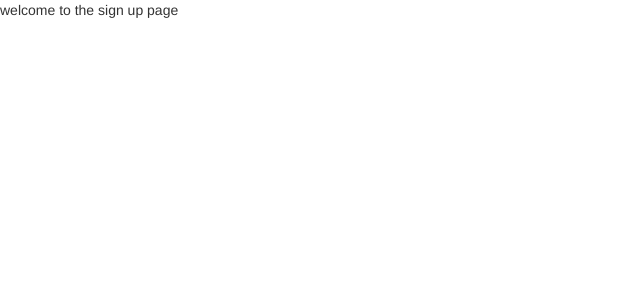
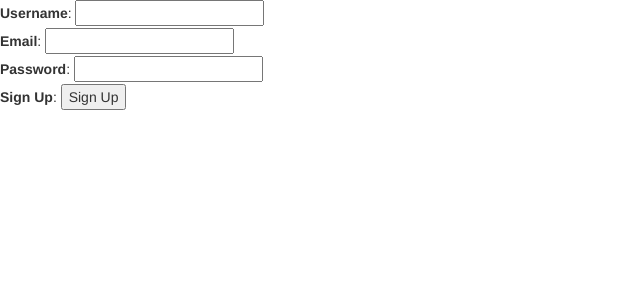
Before and after one commit to raymondberg/btray, a Flask app: page /signup/ in a window 1280 px wide. Shown: the top 300 px of the page, without its empty margins (0-640 px from the left). Run offline with Flask 2, Linux system fonts and the light colour scheme; some libraries are stand-ins or nearby versions.

Commit message:
Added signup page to include validation

```diff
--- a/btray/forms.py
+++ b/btray/forms.py
@@ -34,6 +34,23 @@ class LoginForm(Form):
         self.user = user
         return True
 
+class SignUpForm(Form):
+    username = TextField('Username', [validators.Required()])
+    password = PasswordField('Password', [validators.Required()])
+    email = TextField('Email', [validators.DataRequired(), validators.Email()])
+    submit = SubmitField('Sign Up')
+
+    def validate(self):
+        if not Form.validate(self):
+            return False
+
+        user = User.query.filter_by(username=self.username.data).first()
+
+        if user is not None:
+            self.username.errors.append('username already taken')
+            return False
+
+        return True
 
 class WebhookConfigForm(Form):
     name = TextField(
--- a/btray/routes.py
+++ b/btray/routes.py
@@ -2,8 +2,10 @@ from flask import render_template, request, redirect, url_for, Response, flash
 from flask.ext.login import login_required, login_user, logout_user, current_user
 
 from btray import app, db
+from btray.models import User
 from btray.models import WebhookConfig
 from btray.forms import LoginForm
+from btray.forms import SignUpForm
 from btray.forms import WebhookConfigForm
 from btray.forms import WebhookConfigDeleteForm
 from btray.forms import WebhookConfigClearForm
@@ -36,10 +38,16 @@ def login():
         return redirect(url_for('configs_list'))
     return render_template('login.html', form=form)
 
-@app.route('/signup/', methods=['GET'])
+@app.route('/signup/', methods=['GET', 'POST'])
 def signup():
-    flash("welcome to the sign up page")
-    return render_template('signup.html')
+    form = SignUpForm(request.form)
+    if request.method == 'POST' and form.validate():
+        user = User(form.username.data, form.email.data, form.password.data)
+        db.session.add(user)
+        db.session.commit()
+        flash('Successfully signed up! Now login!')
+        return redirect(url_for('login'))
+    return render_template('signup.html', form=form)
 
 @app.route("/logout/")
 @login_required
--- a/templates/signup.html
+++ b/templates/signup.html
@@ -10,4 +10,22 @@
 			{%endfor %}
 		{% endif %}
 	{% endwith %}
+  <form method="post" action="/signup/">
+      {{ form.csrf_token }}
+      <div>{{ form.username.label }}: {{ form.username(class="css_class") }}</div>
+      {% if form.username.errors %}
+          <ul class="errors">{% for error in form.username.errors %}<li>{{ error }}</li>{% endfor %}</ul>
+      {% endif %}
+
+      <div>{{ form.email.label }}: {{ form.email(class="css_class") }}</div>
+      {% if form.email.errors %}
+          <ul class="errors">{% for error in form.email.errors %}<li>{{ error }}</li>{% endfor %}</ul>
+      {% endif %}
+
+      <div>{{ form.password.label }}: {{ form.password() }}</div>
+      {% if form.password.errors %}
+          <ul class="errors">{% for error in form.password.errors %}<li>{{ error }}</li>{% endfor %}</ul>
+      {% endif %}
+      <div>{{ form.submit.label }}: {{ form.submit() }}</div>
+  </form>
 {% endblock %}
```
